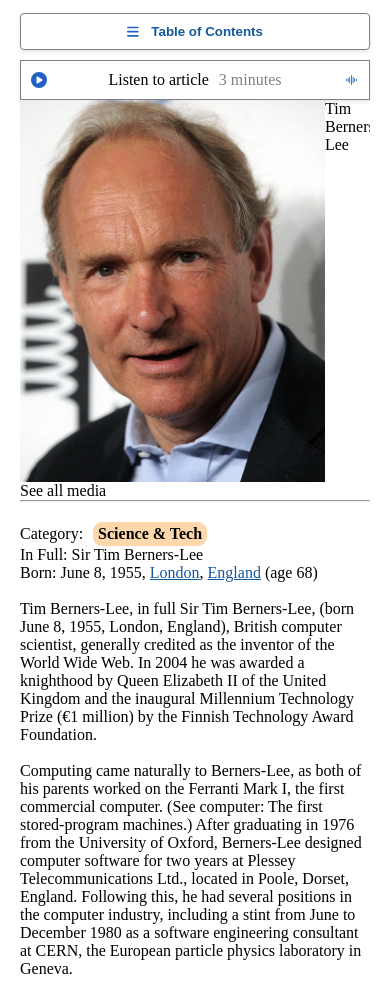
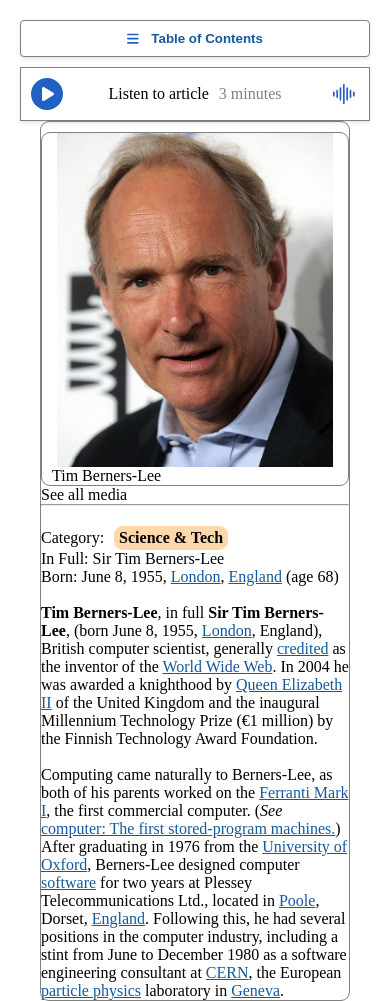
Before and after one commit to Eneuem/TimBernerLee, a website built with Vite: page index.html in a window 390 px wide. Shown: the part 321-1322 px from the top of the page. Before the commit the page ends 1299 px from the top, so only its background shows below. Built offline with nearby package versions, Linux system fonts and the light colour scheme.

Commit message:
mobile presk ok

```diff
--- a/css/style.css
+++ b/css/style.css
@@ -44,6 +44,7 @@ a
 .breadcrumbs
 {
   display: flex;
+  gap: 10px;
   list-style-type: none;
   margin-left: 20px;
   margin-top: 20px;
@@ -142,27 +143,46 @@ article
 }
 .portrait
 {
-  display: flex;
-  justify-content: center;
+  margin-top: 10px;
   overflow: hidden;
 }
 .portrait img
 {
   max-width: 90%;
+  margin: auto;
   height: auto;
+  display: block;
+}
+figure
+{
+  border: 1px solid gray;
+  border-radius: 9px;
+  margin: auto;
+  width: fit-content;
+}
+.portrait figcaption
+{
+  margin-left: 10px ;
+}
+.main-article
+{
+  border: 1px solid gray;
+  border-radius: 9px;
+  padding: 5 px;
 }
 
 
 
 
-@media (min-width: 768px) {
+@media (min-width: 768px)
+{
   .logo {
     position: static;
     transform: none;
     display: flex;
     align-items: center;
     margin-right: 20px;
-   }
+  }
   .logo ul
   {
     margin-left: 5em;
@@ -219,5 +239,4 @@ article
   display: none;
 }
 
-
 }
--- a/index.html
+++ b/index.html
@@ -18,11 +18,11 @@
         <ul class="menu">
           <li><a class="browse-button" href="#"><svg xmlns="http://www.w3.org/2000/svg" height="1em" viewBox="0 0 448 512"><!--! Font Awesome Free 6.4.2 by @fontawesome - https://fontawesome.com License - https://fontawesome.com/license (Commercial License) Copyright 2023 Fonticons, Inc. --><style>svg{fill:#ffffff}</style><path d="M0 96C0 78.3 14.3 64 32 64H416c17.7 0 32 14.3 32 32s-14.3 32-32 32H32C14.3 128 0 113.7 0 96zM0 256c0-17.7 14.3-32 32-32H416c17.7 0 32 14.3 32 32s-14.3 32-32 32H32c-17.7 0-32-14.3-32-32zM448 416c0 17.7-14.3 32-32 32H32c-17.7 0-32-14.3-32-32s14.3-32 32-32H416c17.7 0 32 14.3 32 32z"/></svg>Browse</a></li>
           <li><a class="search-button" href="#"><svg xmlns="http://www.w3.org/2000/svg" height="1em" viewBox="0 0 512 512"><!--! Font Awesome Free 6.4.2 by @fontawesome - https://fontawesome.com License - https://fontawesome.com/license (Commercial License) Copyright 2023 Fonticons, Inc. --><style>svg{fill:#ffffff}</style><path d="M416 208c0 45.9-14.9 88.3-40 122.7L502.6 457.4c12.5 12.5 12.5 32.8 0 45.3s-32.8 12.5-45.3 0L330.7 376c-34.4 25.2-76.8 40-122.7 40C93.1 416 0 322.9 0 208S93.1 0 208 0S416 93.1 416 208zM208 352a144 144 0 1 0 0-288 144 144 0 1 0 0 288z"/></svg>Search</a></li>
-          <li><a href="#">Dictionnary</a></li>
+          <li><a href="#">Dictionary</a></li>
           <li><a href="#">Quizzes</a></li>
           <li><a href="#">Money</a></li>
         </ul>
-      </section>
+      </section>z
       <section class="right-menu">
           <section>
             <svg xmlns="http://www.w3.org/2000/svg" height="1em" viewBox="0 0 512 512"><!--! Font Awesome Free 6.4.2 by @fontawesome - https://fontawesome.com License - https://fontawesome.com/license (Commercial License) Copyright 2023 Fonticons, Inc. --><style>svg{fill:#ffffff}</style><path d="M399 384.2C376.9 345.8 335.4 320 288 320H224c-47.4 0-88.9 25.8-111 64.2c35.2 39.2 86.2 63.8 143 63.8s107.8-24.7 143-63.8zM0 256a256 256 0 1 1 512 0A256 256 0 1 1 0 256zm256 16a72 72 0 1 0 0-144 72 72 0 1 0 0 144z"/></svg>
@@ -39,9 +39,9 @@
     <main>
         <ul class="breadcrumbs">
           <li>Home</li>
-          <li><svg xmlns="http://www.w3.org/2000/svg" height="1em" viewBox="0 0 384 512"><!--! Font Awesome Free 6.4.2 by @fontawesome - https://fontawesome.com License - https://fontawesome.com/license (Commercial License) Copyright 2023 Fonticons, Inc. --><path d="M3.4 81.7c-7.9 15.8-1.5 35 14.3 42.9L280.5 256 17.7 387.4C1.9 395.3-4.5 414.5 3.4 430.3s27.1 22.2 42.9 14.3l320-160c10.8-5.4 17.7-16.5 17.7-28.6s-6.8-23.2-17.7-28.6l-320-160c-15.8-7.9-35-1.5-42.9 14.3z"/></svg></li>
+          <li>></li>
           <li>Sciences</li>
-          <li><svg xmlns="http://www.w3.org/2000/svg" height="1em" viewBox="0 0 384 512"><!--! Font Awesome Free 6.4.2 by @fontawesome - https://fontawesome.com License - https://fontawesome.com/license (Commercial License) Copyright 2023 Fonticons, Inc. --><path d="M3.4 81.7c-7.9 15.8-1.5 35 14.3 42.9L280.5 256 17.7 387.4C1.9 395.3-4.5 414.5 3.4 430.3s27.1 22.2 42.9 14.3l320-160c10.8-5.4 17.7-16.5 17.7-28.6s-6.8-23.2-17.7-28.6l-320-160c-15.8-7.9-35-1.5-42.9 14.3z"/></svg></li>
+          <li>></li>
           <li>Mathematics</li>
         </ul>
       <span class="badge">Science & Tech</span>
@@ -92,17 +92,18 @@
           Table of Contents
       </button>
       <section class="podcast">
-        <svg xmlns="http://www.w3.org/2000/svg" height="1em" viewBox="0 0 512 512"><!--! Font Awesome Free 6.4.2 by @fontawesome - https://fontawesome.com License - https://fontawesome.com/license (Commercial License) Copyright 2023 Fonticons, Inc. --><path d="M0 256a256 256 0 1 1 512 0A256 256 0 1 1 0 256zM188.3 147.1c-7.6 4.2-12.3 12.3-12.3 20.9V344c0 8.7 4.7 16.7 12.3 20.9s16.8 4.1 24.3-.5l144-88c7.1-4.4 11.5-12.1 11.5-20.5s-4.4-16.1-11.5-20.5l-144-88c-7.4-4.5-16.7-4.7-24.3-.5z"/></svg>
+        <svg xmlns="http://www.w3.org/2000/svg" height="2em" viewBox="0 0 512 512"><!--! Font Awesome Free 6.4.2 by @fontawesome - https://fontawesome.com License - https://fontawesome.com/license (Commercial License) Copyright 2023 Fonticons, Inc. --><path d="M0 256a256 256 0 1 1 512 0A256 256 0 1 1 0 256zM188.3 147.1c-7.6 4.2-12.3 12.3-12.3 20.9V344c0 8.7 4.7 16.7 12.3 20.9s16.8 4.1 24.3-.5l144-88c7.1-4.4 11.5-12.1 11.5-20.5s-4.4-16.1-11.5-20.5l-144-88c-7.4-4.5-16.7-4.7-24.3-.5z"/></svg>
         <p class="text">
           Listen to article
           <span class="time">3 minutes</span>
         </p>
-        <svg viewBox="-1.6 -1.6 19.20 19.20" xmlns="http://www.w3.org/2000/svg" height="1em" fill="#000000" class="bi bi-soundwave" transform="rotate(0)matrix(1, 0, 0, 1, 0, 0)"><g id="SVGRepo_bgCarrier" stroke-width="0"></g><g id="SVGRepo_tracerCarrier" stroke-linecap="round" stroke-linejoin="round"></g><g id="SVGRepo_iconCarrier"> <path fill-rule="evenodd" d="M8.5 2a.5.5 0 0 1 .5.5v11a.5.5 0 0 1-1 0v-11a.5.5 0 0 1 .5-.5zm-2 2a.5.5 0 0 1 .5.5v7a.5.5 0 0 1-1 0v-7a.5.5 0 0 1 .5-.5zm4 0a.5.5 0 0 1 .5.5v7a.5.5 0 0 1-1 0v-7a.5.5 0 0 1 .5-.5zm-6 1.5A.5.5 0 0 1 5 6v4a.5.5 0 0 1-1 0V6a.5.5 0 0 1 .5-.5zm8 0a.5.5 0 0 1 .5.5v4a.5.5 0 0 1-1 0V6a.5.5 0 0 1 .5-.5zm-10 1A.5.5 0 0 1 3 7v2a.5.5 0 0 1-1 0V7a.5.5 0 0 1 .5-.5zm12 0a.5.5 0 0 1 .5.5v2a.5.5 0 0 1-1 0V7a.5.5 0 0 1 .5-.5z"></path> </g></svg>
+        <svg viewBox="-1.6 -1.6 19.20 19.20" xmlns="http://www.w3.org/2000/svg" height="2em" fill="#000000" class="bi bi-soundwave" transform="rotate(0)matrix(1, 0, 0, 1, 0, 0)"><g id="SVGRepo_bgCarrier" stroke-width="0"></g><g id="SVGRepo_tracerCarrier" stroke-linecap="round" stroke-linejoin="round"></g><g id="SVGRepo_iconCarrier"> <path fill-rule="evenodd" d="M8.5 2a.5.5 0 0 1 .5.5v11a.5.5 0 0 1-1 0v-11a.5.5 0 0 1 .5-.5zm-2 2a.5.5 0 0 1 .5.5v7a.5.5 0 0 1-1 0v-7a.5.5 0 0 1 .5-.5zm4 0a.5.5 0 0 1 .5.5v7a.5.5 0 0 1-1 0v-7a.5.5 0 0 1 .5-.5zm-6 1.5A.5.5 0 0 1 5 6v4a.5.5 0 0 1-1 0V6a.5.5 0 0 1 .5-.5zm8 0a.5.5 0 0 1 .5.5v4a.5.5 0 0 1-1 0V6a.5.5 0 0 1 .5-.5zm-10 1A.5.5 0 0 1 3 7v2a.5.5 0 0 1-1 0V7a.5.5 0 0 1 .5-.5zm12 0a.5.5 0 0 1 .5.5v2a.5.5 0 0 1-1 0V7a.5.5 0 0 1 .5-.5z"></path> </g></svg>
       </section>
-      <section class="portrait">
+      <article class="main-article">
+      <figure class="portrait">
         <img src="img/British-scientist-Tim-Berners-Lee.webp" alt="">
-        <p>Tim Berners-Lee</p>
-      </section>
+        <figcaption>Tim Berners-Lee</figcaption>
+      </figure>
       <p>See all media</p>
       <hr>
       <p>Category:<span class="badge">Science & Tech</span></p>
@@ -110,20 +111,22 @@
       <p>Born: June 8, 1955, <a href="">London</a>, <a href="">England</a> (age 68)</p>
       <br>
       <p>
-        Tim Berners-Lee, in full Sir Tim Berners-Lee, (born June 8, 1955, London, England), British computer scientist,
-        generally credited as the inventor of the World Wide Web.
-        In 2004 he was awarded a knighthood by Queen Elizabeth II of the United Kingdom and the inaugural Millennium Technology Prize
+        <strong>Tim Berners-Lee</strong>, in full <strong>Sir Tim Berners-Lee</strong>, (born June 8, 1955, <a href="">London</a>, England), British computer scientist,
+        generally <a href="">credited</a> as the inventor of the <a href="">World Wide Web</a>.
+        In 2004 he was awarded a knighthood by <a href="">Queen Elizabeth II</a> of the United Kingdom and the inaugural Millennium Technology Prize
         (€1 million) by the Finnish Technology Award Foundation.
       </p>
       <br>
       <p>
-        Computing came naturally to Berners-Lee, as both of his parents worked on the Ferranti Mark I, the first commercial computer.
-        (See computer: The first stored-program machines.) After graduating in 1976 from the University of Oxford,
-        Berners-Lee designed computer software for two years at Plessey Telecommunications Ltd., located in Poole,
-        Dorset, England. Following this, he had several positions in the computer industry, including a stint from June
-        to December 1980 as a software engineering consultant at CERN, the European particle physics laboratory in Geneva.
+        Computing came naturally to Berners-Lee, as both of his parents worked on the <a href="">Ferranti Mark I</a>, the first commercial computer.
+        (<i>See</i> <a href="">computer: The first stored-program machines.</a>) After graduating in 1976 from the <a href="">University of Oxford</a>,
+        Berners-Lee designed computer <a href="">software</a> for two years at Plessey Telecommunications Ltd., located in <a href="">Poole</a>,
+        Dorset, <a href="">England</a>. Following this, he had several positions in the computer industry, including a stint from June
+        to December 1980 as a software engineering consultant at <a href="">CERN</a>, the European <a href="">particle physics</a> laboratory in <a href="">Geneva</a>.
       </p>
       </article>
+    </article>
+
 
 
     </main>
```
